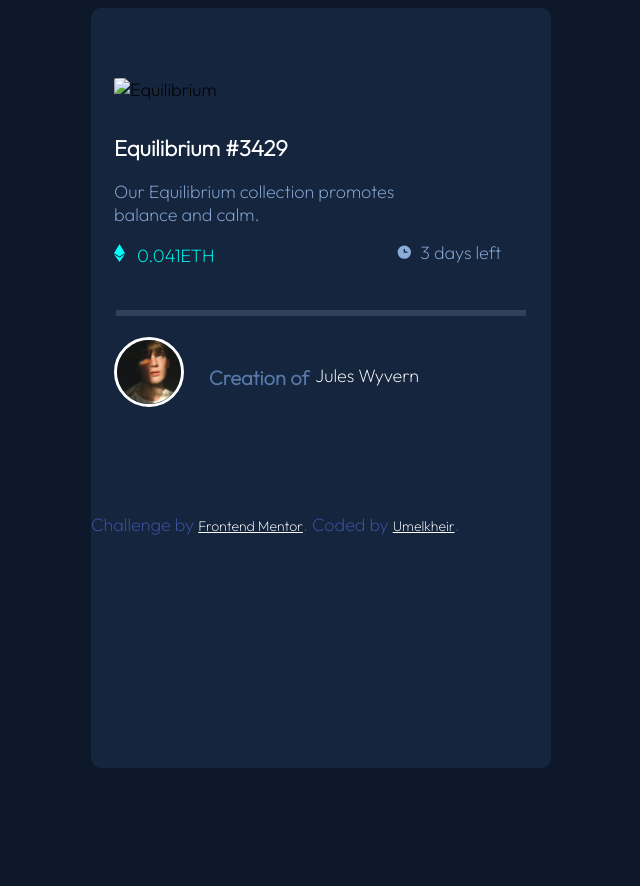
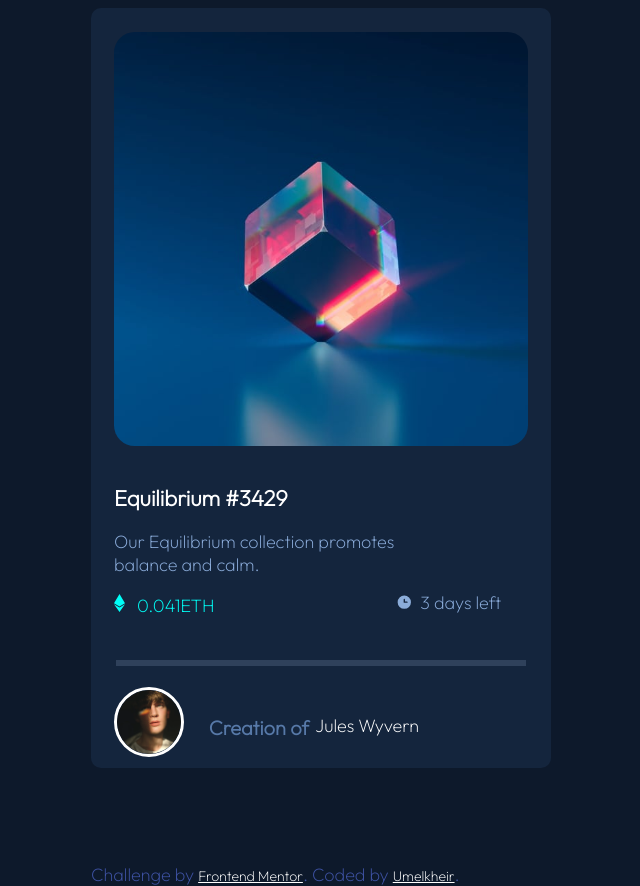
Before and after one commit to umelkheir/NFT, a plain HTML site: page index.html in a window 1280 px wide. Shown: the whole page, without its empty margins (319-959 px from the left). Before the commit the page ends 800 px from the top, so only its background shows below. Drawn offline with Linux system fonts and the light colour scheme; files whose address does not match are found by name.

Commit message:
Update index.html

```diff
--- a/index.html
+++ b/index.html
@@ -15,7 +15,7 @@
     </div>
     <div class="container">
         <div class="img1">
-            <img src="./images/image-equilibrium.jpg" alt="Equilibrium">
+            <img src="image-equilibrium.jpg" alt="Equilibrium">
 
             <div class="card-title">
                 <h1> Equilibrium #3429 </h1>
```
